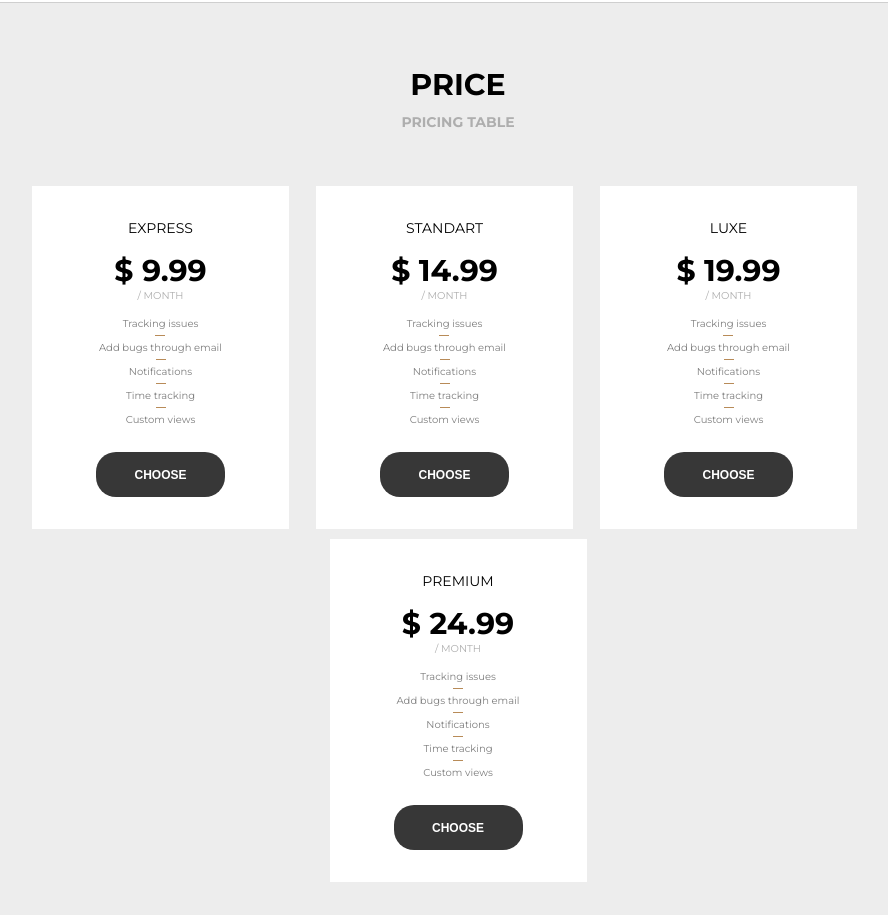
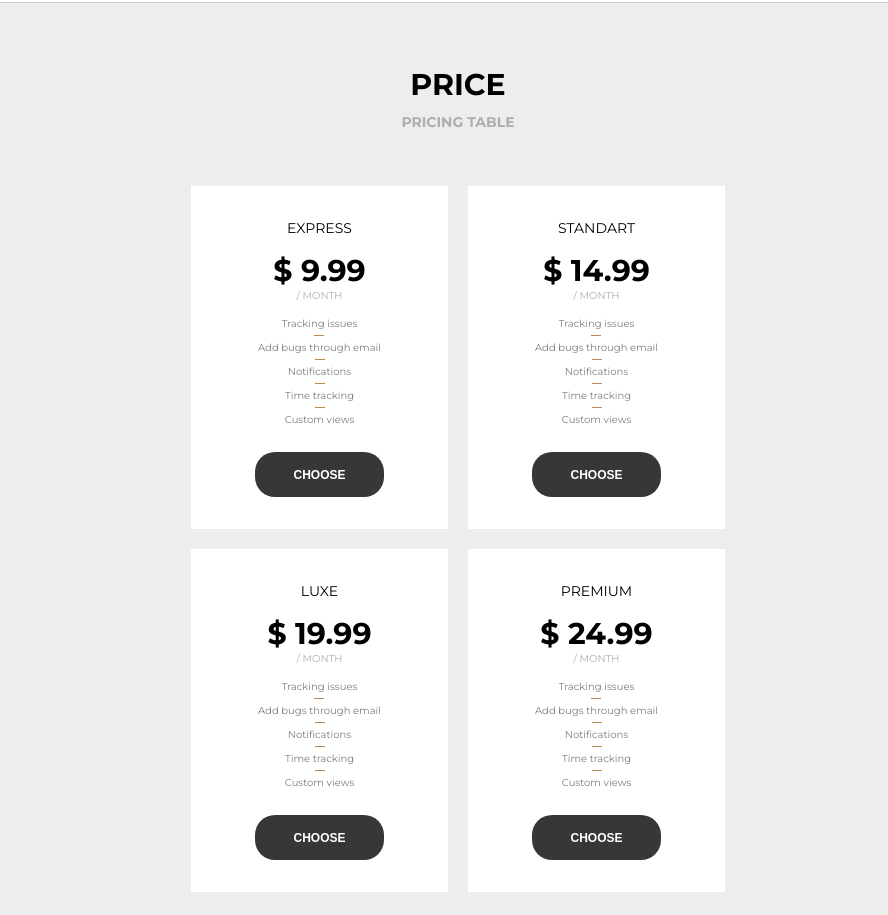
Before and after one commit to magdacz/Awax, a website: page index.html in a window 1280 px wide. Shown: the part 5393-6308 px from the top of the page, without its empty margins (182-1070 px from the left). Drawn offline with Linux system fonts and the light colour scheme.

Commit message:
Price - add media queries&grid

```diff
--- a/index.html
+++ b/index.html
@@ -409,7 +409,9 @@
             <h1>price</h1>
             <h3>pricing table</h3>
             <div class="container price">
-                <div class="price-box">
+                <div class="row">
+                    <div class="price-box col-3 col-md-6 col-sm-12">
+                        <div class="price-content express">
                             <h3>express</h3>
                             <h1>$ 9.99</h1>
                             <h4>/ month</h4>
@@ -420,7 +422,9 @@
                             <p>Custom views</p>
                             <button class="btn-price">choose</button>
                         </div>
-                <div class="price-box">
+                    </div>
+                    <div class="price-box col-3 col-md-6 col-sm-12">
+                        <div class="price-content standart">
                             <h3>standart</h3>
                             <h1>$ 14.99</h1>
                             <h4>/ month</h4>
@@ -431,7 +435,9 @@
                             <p>Custom views</p>
                             <button class="btn-price">choose</button>
                         </div>
-                <div class="price-box">
+                    </div>
+                    <div class="price-box col-3 col-md-6 col-sm-12">
+                        <div class="price-content luxe">
                             <h3>luxe</h3>
                             <h1>$ 19.99</h1>
                             <h4>/ month</h4>
@@ -442,7 +448,9 @@
                             <p>Custom views</p>
                             <button class="btn-price">choose</button>
                         </div>
-                <div class="price-box">
+                    </div>
+                    <div class="price-box col-3 col-md-6 col-sm-12">
+                        <div class="price-content premium">
                             <h3>premium</h3>
                             <h1>$ 24.99</h1>
                             <h4>/ month</h4>
@@ -452,6 +460,8 @@
                             <p>Time tracking</p>
                             <p>Custom views</p>
                             <button class="btn-price">choose</button>
+                        </div>
+                    </div>
                 </div>
             </div>
         </section>
--- a/sass/style.scss
+++ b/sass/style.scss
@@ -905,17 +905,29 @@ header {
         padding-bottom: 52px;
 
         .price-box {
+            padding: 0;
+
+            @media(max-width: 1404px) {
+                position: relative;
+                }
+
+            .price-content {
                 background: $color-primary;
                 width: 257px;
                 height: 343px;
-            margin-bottom: 10px;
+                margin-bottom: 20px;
                 margin-right: 27px;
                 display: flex;
                 flex-direction: column;
                 align-items: center;
 
-            &:last-of-type {
+                @media(max-width: 1404px) {
                    margin-right: 0;
+                }
+
+                @media(max-width: 768px) {
+                    margin: auto;
+                    margin-bottom: 20px;
                 }
 
                 h3 {
@@ -976,6 +988,35 @@ header {
 
                     &:hover {
                         background: #b88b58;
+                    }
+                }
+            }
+
+            .express, .luxe {
+                @media(max-width: 1404px) {
+                   position: absolute;
+                   right: 10px;
+                }
+
+                @media(max-width: 768px) {
+                    position: static;
+                }
+            }
+
+            .premium, .standart {
+                @media(max-width: 1404px) {
+                    margin-left: 10px;
+                }
+
+                @media(max-width: 768px) {
+                    margin-left: 0;
+                    margin: auto;
+                }
+            }
+
+            .standart {
+                @media(max-width: 768px) {
+                    margin-bottom: 20px;
                 }
             }
         }
```
Also changed, not shown: css/style.css, 1 other file. Lines whose indentation alone changed are shown as unchanged.
